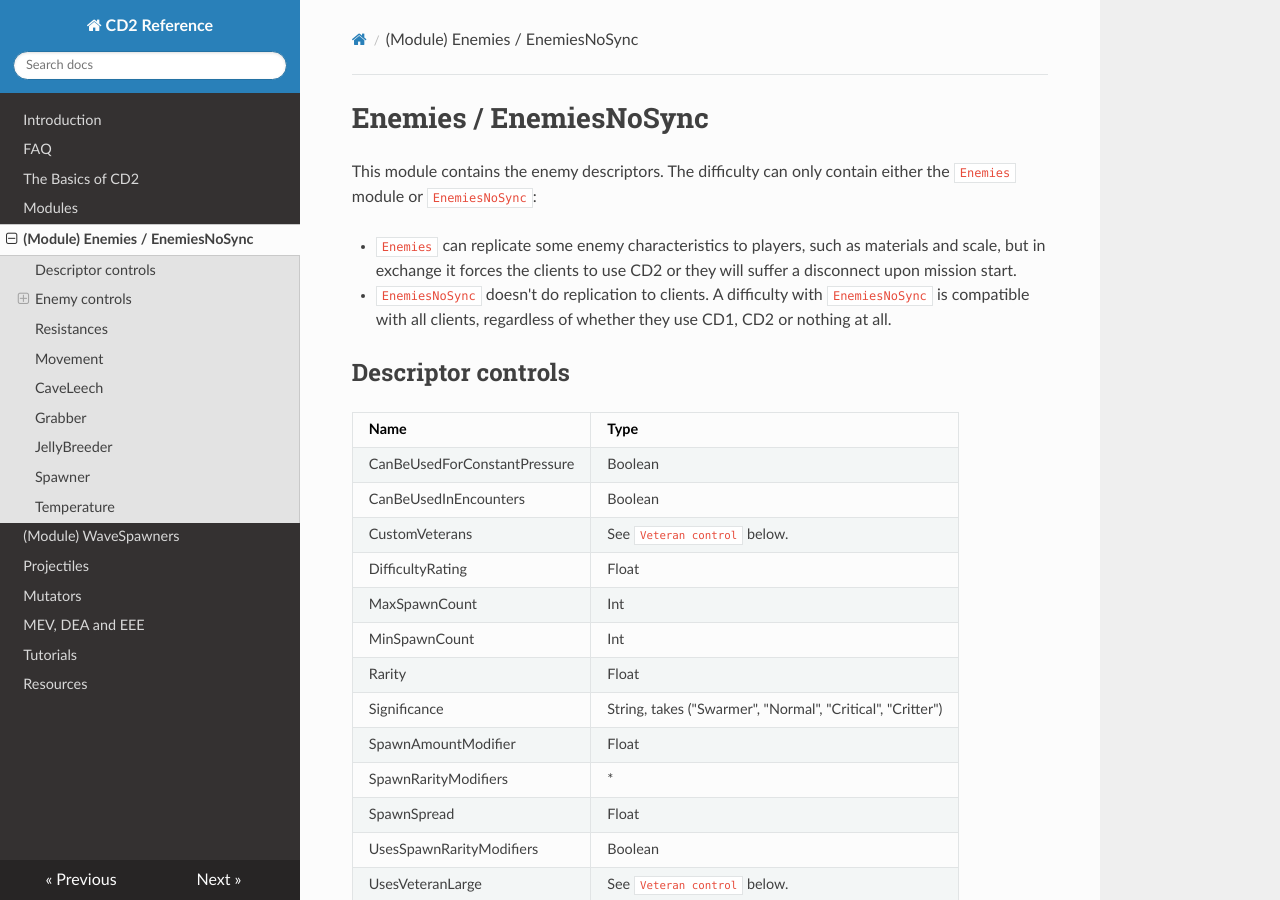
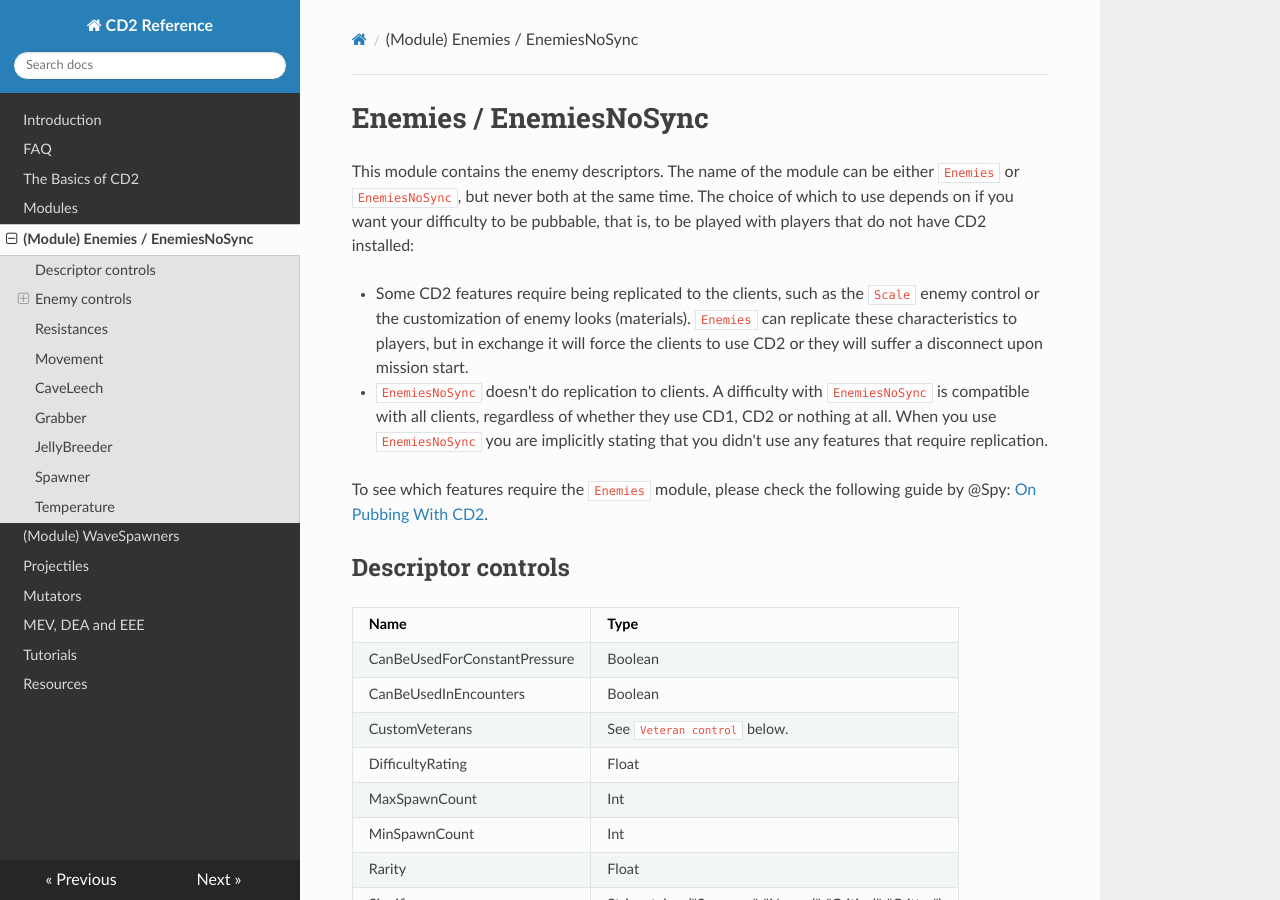
Before and after one commit to vonacht/cd2-docs, an MkDocs documentation site: the page built from docs/enemies.md, in a window 1280 px wide and 900 px high. Built offline with MkDocs 1.6.1, drawn with Linux system fonts in a browser that asks for light colours; nearby versions of some CDN libraries.

Commit message:
clarified the section on enemies/enemiesnosync

```diff
--- a/docs/enemies.md
+++ b/docs/enemies.md
@@ -1,8 +1,10 @@
 # Enemies / EnemiesNoSync
-This module contains the enemy descriptors. The difficulty can only contain either the `Enemies` module or `EnemiesNoSync`:
+This module contains the enemy descriptors. The name of the module can be either `Enemies` or `EnemiesNoSync`, but never both at the same time. The choice of which to use depends on if you want your difficulty to be pubbable, that is, to be played with players that do not have CD2 installed:
 
-* `Enemies` can replicate some enemy characteristics to players, such as materials and scale, but in exchange it forces the clients to use CD2 or they will suffer a disconnect upon mission start.
-* `EnemiesNoSync` doesn't do replication to clients. A difficulty with `EnemiesNoSync` is compatible with all clients, regardless of whether they use CD1, CD2 or nothing at all.
+* Some CD2 features require being replicated to the clients, such as the `Scale` enemy control or the customization of enemy looks (materials). `Enemies` can replicate these characteristics to players, but in exchange it will force the clients to use CD2 or they will suffer a disconnect upon mission start.
+* `EnemiesNoSync` doesn't do replication to clients. A difficulty with `EnemiesNoSync` is compatible with all clients, regardless of whether they use CD1, CD2 or nothing at all. When you use `EnemiesNoSync` you are implicitly stating that you didn't use any features that require replication.
+
+To see which features require the `Enemies` module, please check the following guide by @Spy: [On Pubbing With CD2](https://docs.google.com/document/d/1ShytNpPJF56XojjrTofA9DCkBXCzqBH2W-aFaLgbk30/edit?tab=t.0#heading=h.ithv7n4jcboa).
 
 ## Descriptor controls
 
```
